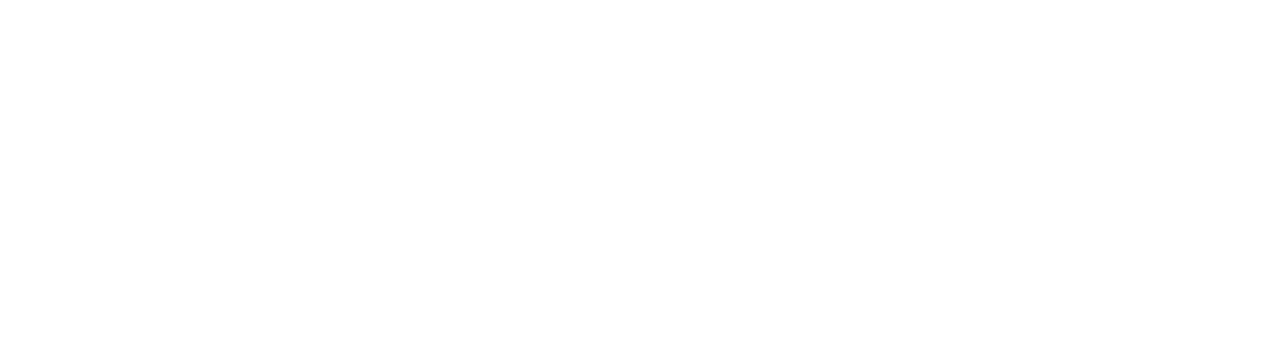
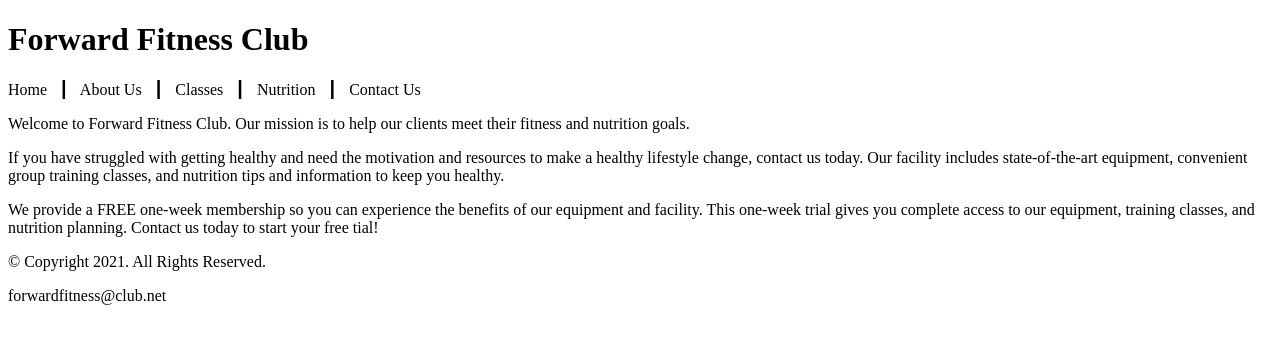
Before and after one commit to 144Fa23/ch2notes-AylaLC, a plain HTML site: page index.html in a window 1280 px wide. Drawn offline with Linux system fonts and the light colour scheme.

Commit message:
Chapter 2 Notes
I started this assignment by deleting the extra lines in the template document to look similar to the book.  Then, I ensured that I had my title, meta, head, body, and html tags.  After that, I added header, nav, main, and footer tags.  To insert my title, I typed Forward Fitness Club between the title tags.  Additionally, I identified that I was the author of the webpage by typing <!-- This website template was created by: Ayla Campbell -->>.  On line 10, I identified what information I would include in the head, and on line 14 I added a comment above the navigation area.  On line 18, I added a comment above the main area, and on line 22 I added a comment above the footer area.  After I identified where I would put information for each section, I inserted the head Forward Fitness Club on line 12.  Moving on, I began adding links to my webpage.  For instance, on line 17, I typed <p>Home &nbsp; &#9475; &nbsp to add my first webpage link name.  Later on, I also added the copyright symbol to my document and indicated the all rights were reserved on line 30.  Before I saved my template, I used a validator to check for errors.  Since I did not have any errors, I saved my document and created an index.html copy.  On the html copy, I added text to the main section of my webpage to finish the assignment.

```diff
--- a/index.html
+++ b/index.html
@@ -1,13 +1,41 @@
 <!DOCTYPE html>
+<!-- This website template was created by: Ayla Campbell -->
 <html lang="en">
-
 <head>
-  <title></title>
+  <title>Forward Fitness Club</title>
   <meta charset="utf-8">
 </head>
-
 <body>
 
+    <!-- Use the header area for the website name or logo -->
+    <header>
+        <h1>Forward Fitness Club</h1>
+    </header>
+
+    <!--Use the nav area to add hyperlinks to other pages within the website -->
+    <nav>
+        <p>Home &nbsp; &#9475; &nbsp;
+        About Us &nbsp; &#9475; &nbsp;
+        Classes &nbsp; &#9475; &nbsp;
+        Nutrition &nbsp; &#9475; &nbsp;
+        Contact Us</p>
+    </nav>
+
+    <!--Use the main area to add the main content of the webpage -->
+    <main>
+
+        <p>Welcome to Forward Fitness Club. Our mission is to help our clients meet their fitness and nutrition goals.</p>
+
+        <p>If you have struggled with getting healthy and need the motivation and resources to make a healthy lifestyle change, contact us today. Our facility includes state-of-the-art equipment, convenient group training classes, and nutrition tips and information to keep you healthy.</p>
+
+        <p>We provide a FREE one-week membership so you can experience the benefits of our equipment and facility. This one-week trial gives you complete access to our equipment, training classes, and nutrition planning. Contact us today to start your free tial!</p>
+
+    </main>
+
+    <!-- Use the footer area to add webpage footer content -->
+    <footer>
+        <p>&copy; Copyright 2021. All Rights Reserved. </p>
+        <p>forwardfitness@club.net</p>
+    </footer>
 </body>
-
 </html>
```
Also changed, not shown: template.html (added, +34 -0 lines).
